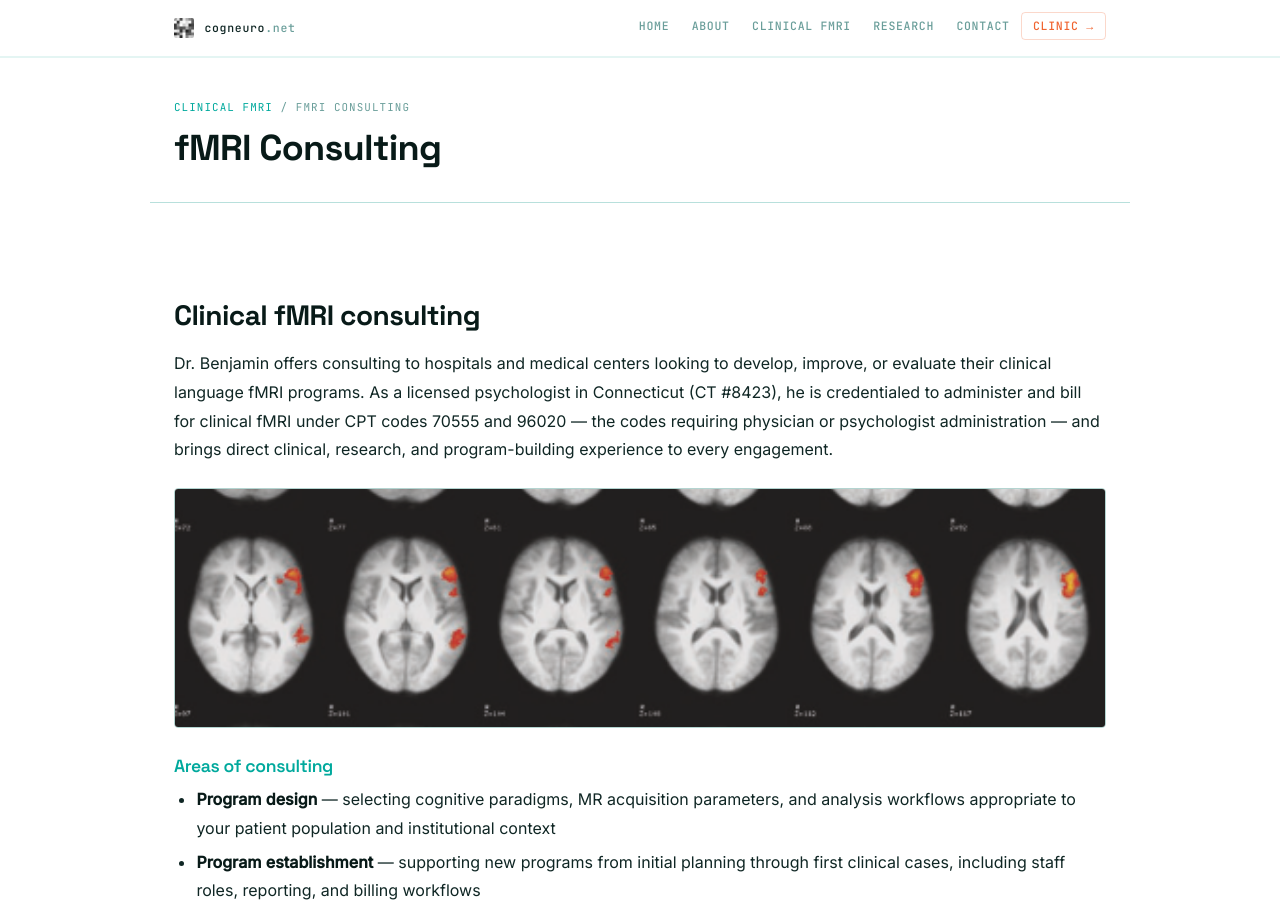
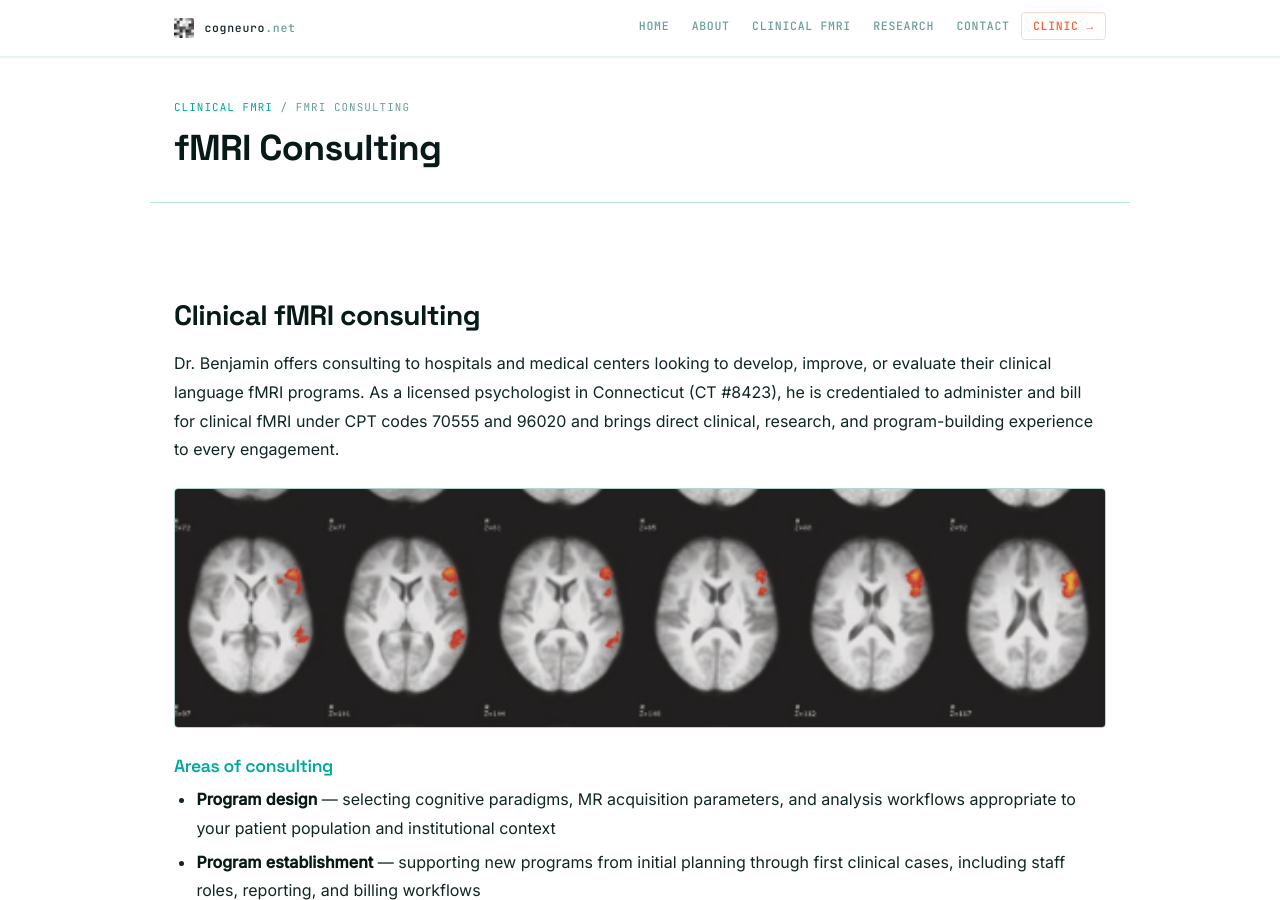
Before and after one commit to cfxb/cogneuro, a Jekyll site: the page built from clinical-fmri/consulting.md, in a window 1280 px wide and 900 px high. Built offline with Jekyll 4.4.1, drawn with Linux system fonts in a browser that asks for light colours.

Commit message:
Remove parenthetical CPT code description from consulting page
Co-Authored-By: Claude Sonnet 4.6 <noreply@anthropic.com>

```diff
--- a/clinical-fmri/consulting.md
+++ b/clinical-fmri/consulting.md
@@ -6,7 +6,7 @@ section: clinical fmri
 
 ## Clinical fMRI consulting
 
-Dr. Benjamin offers consulting to hospitals and medical centers looking to develop, improve, or evaluate their clinical language fMRI programs. As a licensed psychologist in Connecticut (CT #8423), he is credentialed to administer and bill for clinical fMRI under CPT codes 70555 and 96020 — the codes requiring physician or psychologist administration — and brings direct clinical, research, and program-building experience to every engagement.
+Dr. Benjamin offers consulting to hospitals and medical centers looking to develop, improve, or evaluate their clinical language fMRI programs. As a licensed psychologist in Connecticut (CT #8423), he is credentialed to administer and bill for clinical fMRI under CPT codes 70555 and 96020 and brings direct clinical, research, and program-building experience to every engagement.
 
 <img src="/assets/images/language.png" alt="Presurgical language fMRI" class="research-img" style="max-height:240px; object-position: center 30%;">
 
```
